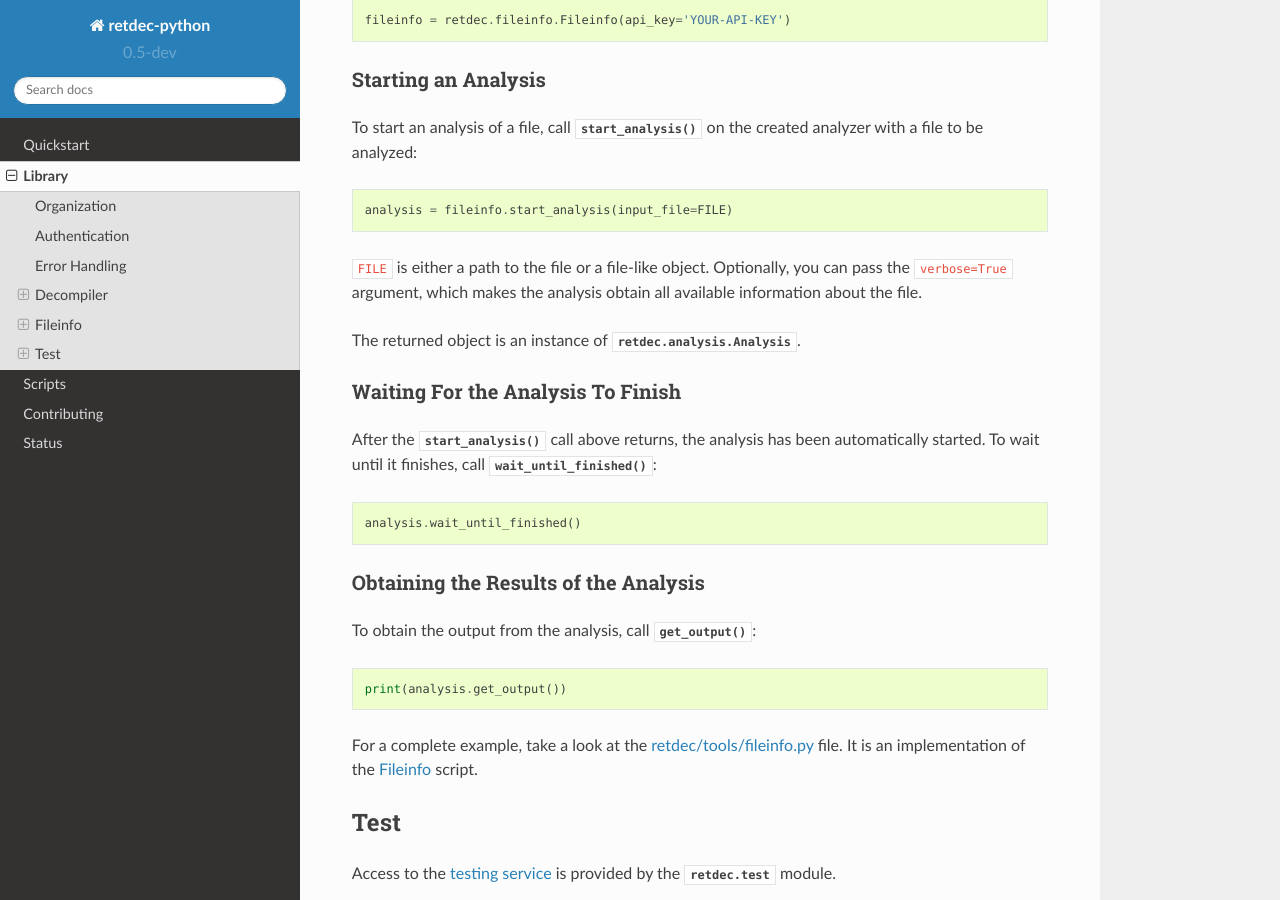
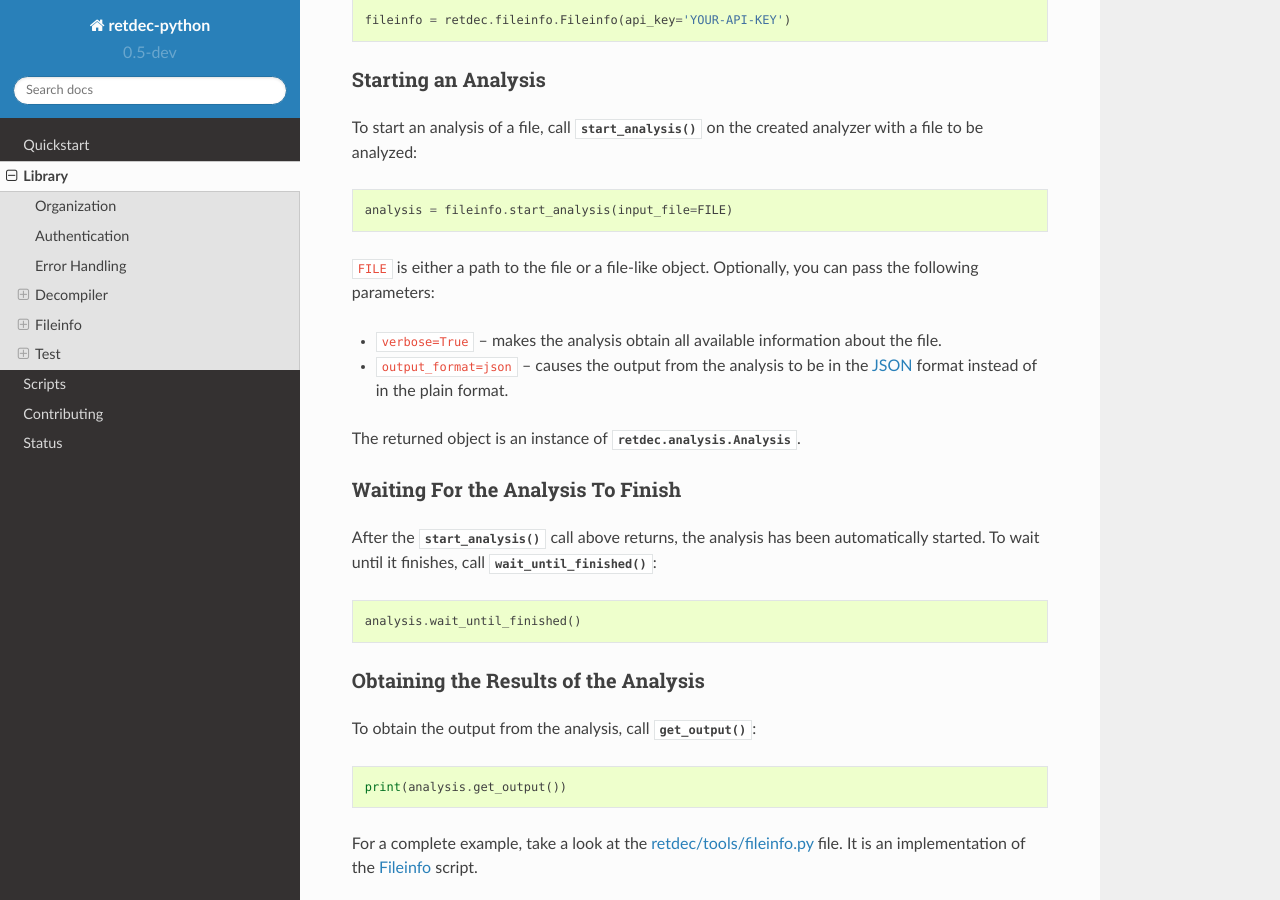
Before and after one commit to s3rvac/retdec-python, a Sphinx documentation site: the page built from docs/library.rst, in a window 1280 px wide and 900 px high, scrolled down 2857 px. Built offline with Sphinx 7.4.7 and the Read the Docs theme 2.0.0, drawn with Linux system fonts in a browser that asks for light colours.

Commit message:
Add support for setting the output format of fileinfo analyses.
Added a new optional parameter 'output_format' to the fileinfo service. You can
use it to obtain the output in the JSON format. New since RetDec 2.2.

```diff
--- a/CHANGELOG.rst
+++ b/CHANGELOG.rst
@@ -4,6 +4,8 @@ Changelog
 dev
 ---
 
+* Added a new optional parameter ``output_format`` to the ``fileinfo`` service.
+  You can use it to obtain the output in the JSON format. New since RetDec 2.2.
 * Added support for decompilation of files in the Intel HEX format. To
   decompile such files, use the ``bin`` mode and pass the architecture and
   endianness of the machine code inside the file. New since RetDec 2.2.
--- a/docs/library.rst
+++ b/docs/library.rst
@@ -136,7 +136,10 @@ To start an analysis of a file, call :func:`~retdec.fileinfo.Fileinfo.start_anal
 
     analysis = fileinfo.start_analysis(input_file=FILE)
 
-``FILE`` is either a path to the file or a file-like object. Optionally, you can pass the ``verbose=True`` argument, which makes the analysis obtain all available information about the file.
+``FILE`` is either a path to the file or a file-like object. Optionally, you can pass the following parameters:
+
+* ``verbose=True`` -- makes the analysis obtain all available information about the file.
+* ``output_format=json`` -- causes the output from the analysis to be in the `JSON <https://en.wikipedia.org/wiki/JSON>`_ format instead of in the plain format.
 
 The returned object is an instance of :class:`retdec.analysis.Analysis`.
 
--- a/docs/status.rst
+++ b/docs/status.rst
@@ -95,6 +95,7 @@ The file-analyzing service.
 * `Starting a new analysis <https://retdec.com/api/docs/fileinfo.html#starting-a-new-analysis>`_ ✔
 * `Optional parameters <https://retdec.com/api/docs/fileinfo.html#optional-parameters>`_ ✔
 
+    * ``output_format`` ✔
     * ``verbose`` ✔
 
 * `Checking status <https://retdec.com/api/docs/fileinfo.html#checking-status>`__ ✔
```
Also changed, not shown: 2 other files.
